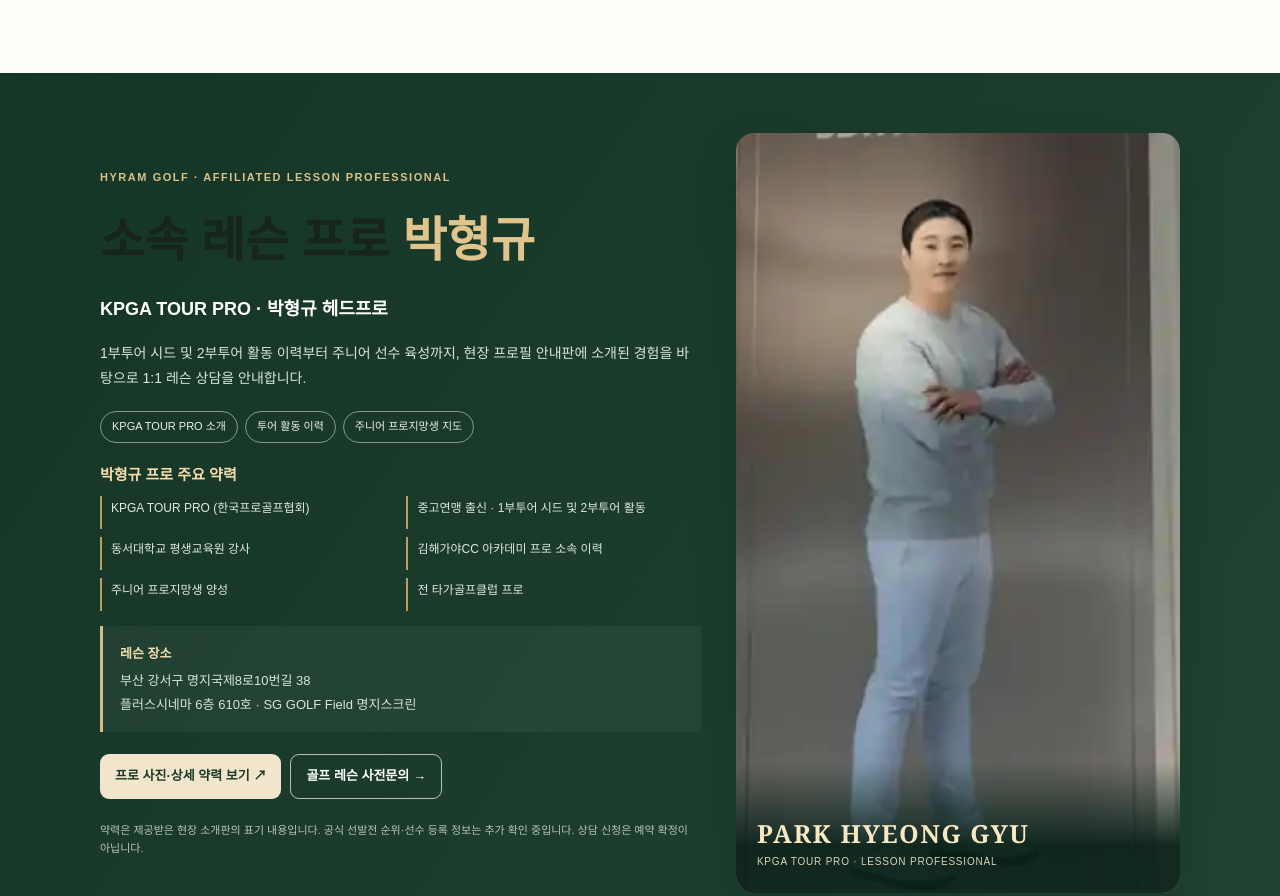
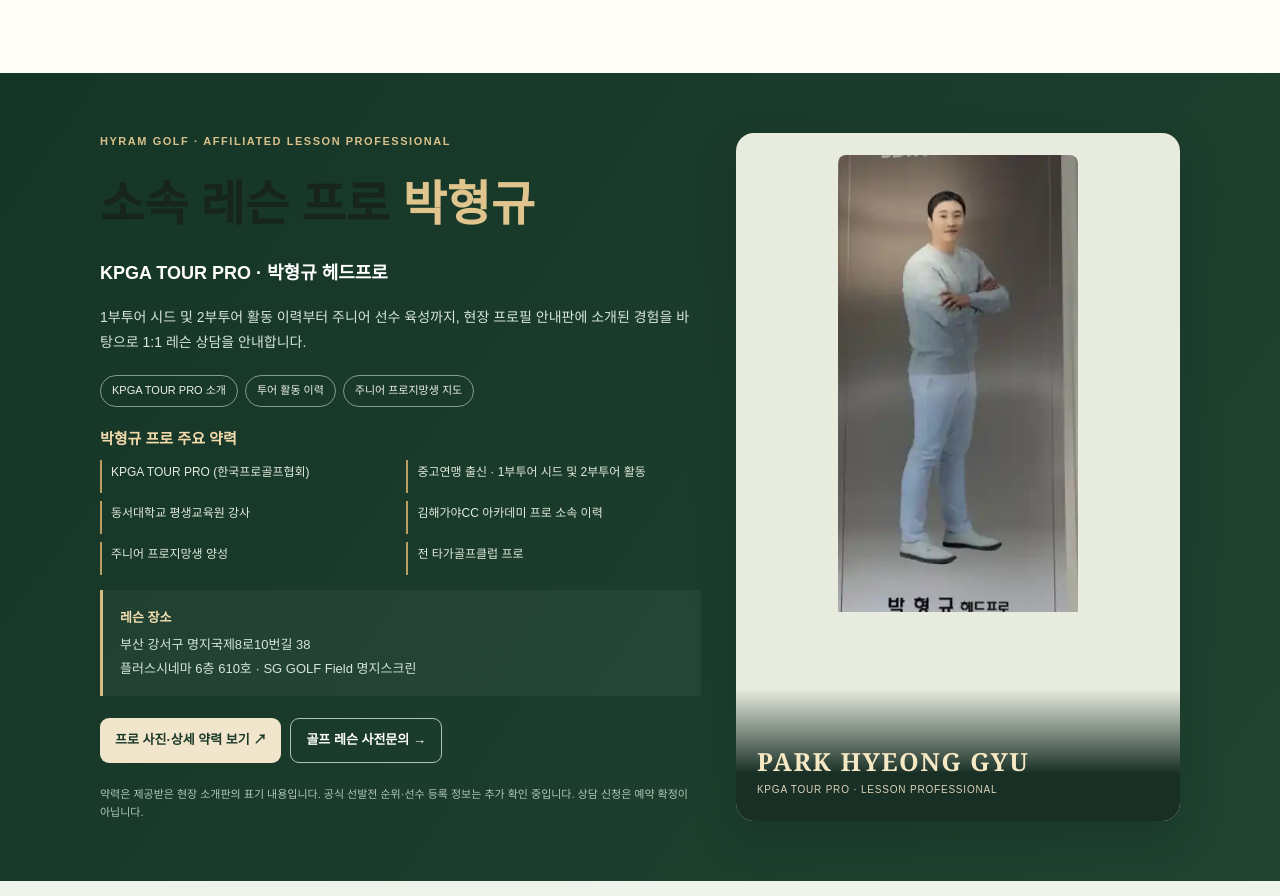
Before and after one commit to triple0516-spec/hyram-golf-site-, a plain HTML site: page index.html in a window 1280 px wide. Shown: the part 1704-2600 px from the top of the page. Drawn offline with Linux system fonts and the light colour scheme.

Commit message:
Complete refund and lesson pages: expert-home.css

```diff
--- a/expert-home.css
+++ b/expert-home.css
@@ -144,3 +144,6 @@ body .hc-launcher{bottom:25px}
 .lesson-pro-portrait figcaption span{font-size:10px;letter-spacing:.08em;color:#dcd3b6}
 @media(max-width:800px){.lesson-pro-bio{grid-template-columns:1fr 1fr}.lesson-pro-portrait{max-width:400px;width:100%;justify-self:center}.lesson-pro-portrait img{height:440px;min-height:0;object-position:center top}}
 @media(max-width:420px){.lesson-pro-bio{grid-template-columns:1fr}.lesson-pro-portrait img{height:385px}.lesson-pro-portrait{max-width:330px}}
+
+.lesson-pro-portrait{display:flex;flex-direction:column;align-items:center;background:#e8ecdf!important;padding:22px!important}
+.lesson-pro-portrait img{width:min(100%,240px)!important;height:auto!important;max-height:none!important;object-fit:contain!important;border-radius:8px}
```
